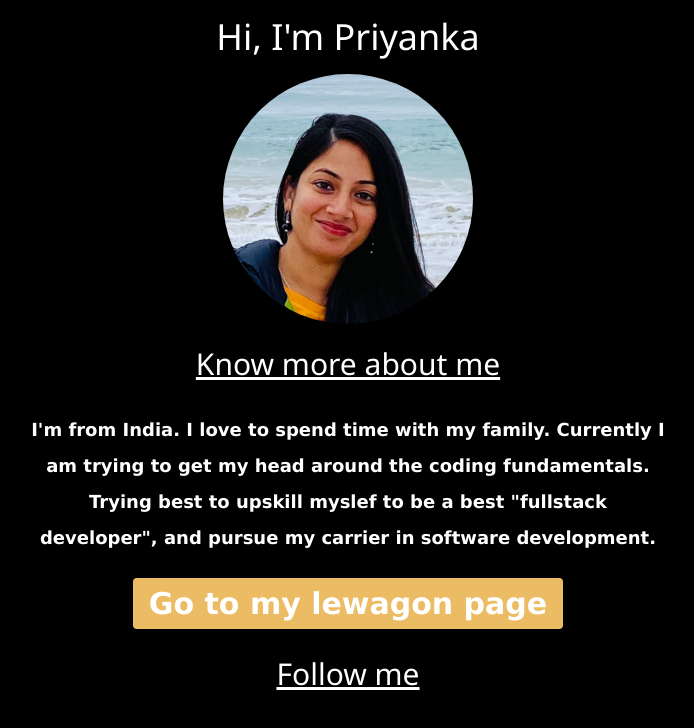
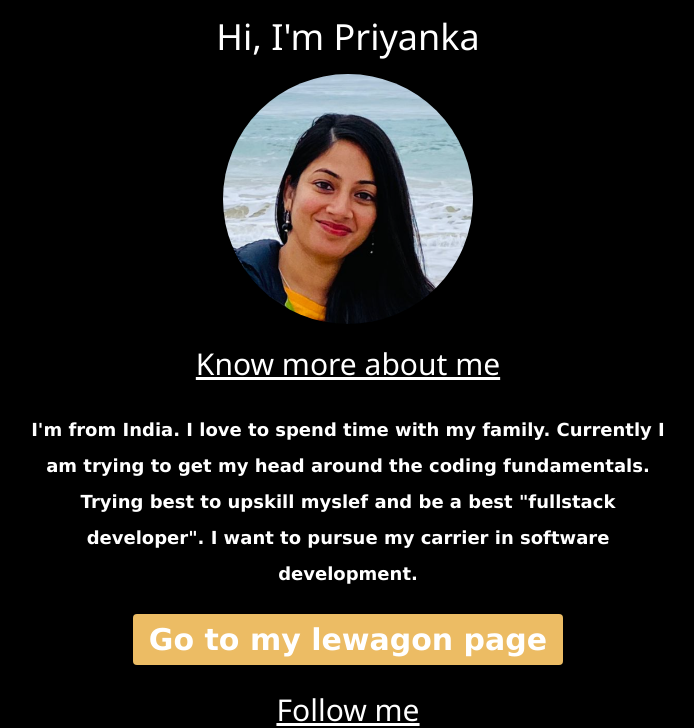
Before and after one commit to priyankasah296/profile, a plain HTML site: page index.html in a window 1280 px wide. Shown: the top 728 px of the page, without its empty margins (292-986 px from the left). Drawn offline with nearby package versions, Linux system fonts and the light colour scheme.

Commit message:
Submitting my work to Kitt

```diff
--- a/index.html
+++ b/index.html
@@ -20,7 +20,7 @@
       <div class="card">
         <h2>Know more about me</h2>
         <p class="text-colour">I'm from India. I love to spend time with my family.
-          Currently I am trying to get my head around the coding fundamentals. Trying best to upskill myslef to be a best "fullstack developer", and pursue my carrier in software development.</p>
+          Currently I am trying to get my head around the coding fundamentals. Trying best to upskill myslef and be a best "fullstack developer". I want to pursue my carrier in software development.</p>
       </div>
       <div class="card">
         <label for="Le Wagon page"></label>
```
